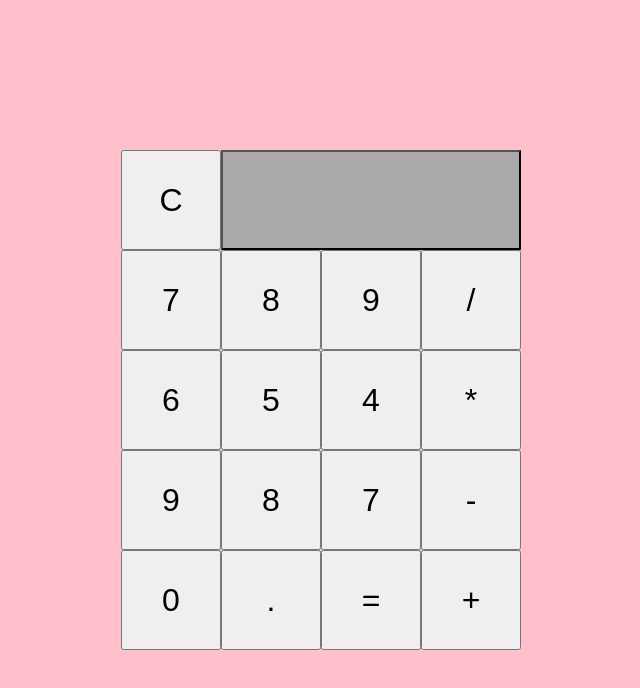
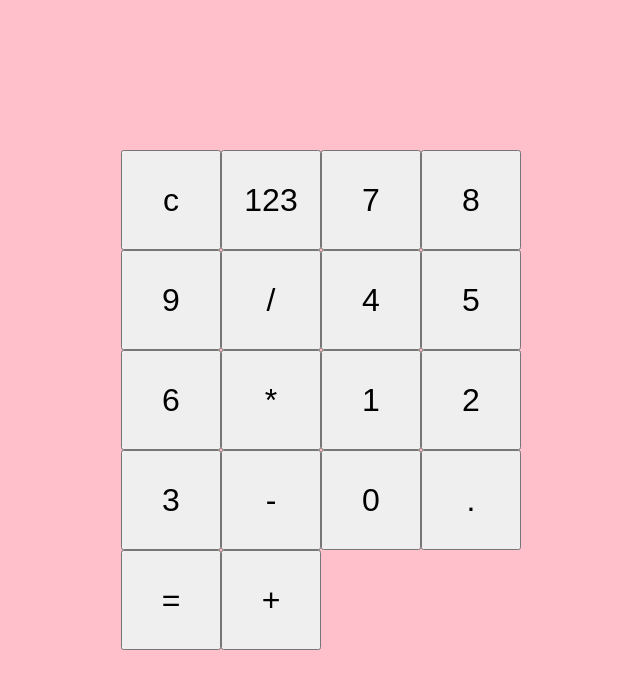
Before and after one commit to Momentum-Team-18/js-calculator-annamaynard, a plain HTML site: page index.html in a window 1280 px wide. Shown: the whole page, without its empty margins (319-959 px from the left). Drawn offline with Linux system fonts and the light colour scheme.

Commit message:
index update

```diff
--- a/index.html
+++ b/index.html
@@ -5,7 +5,7 @@
     <meta http-equiv="X-UA-Compatible" content="IE=edge">
     <meta name="viewport" content="width=device-width, initial-scale=1.0">
     <link href="styles.css" rel="stylesheet">
-    <script src="script.js" defer></script>
+    <script src="main.js" defer></script>
     <title>Calculator</title>
 </head>
 <body>
@@ -13,19 +13,19 @@
 <div class="calculator-grid">
 
     <!-- not sure how to do input/output in this see:12:42 -->
-    <button data-clear>C</button>
-    <button data-operand class="inputoutput"> </button>
+    <button data-clear>c</button>
+    <button data-operand class="operand"> 123</button>
     <button data-number>7</button>
     <button data-number>8</button>
     <button data-number>9</button>
     <button data-operation>/</button>
+    <button data-number>4</button>
+    <button data-number>5</button>
     <button data-number>6</button>
-    <button data-number>5</button>
-    <button data-number>4</button>
     <button data-operation>*</button>
-    <button data-number>9</button>
-    <button data-number>8</button>
-    <button data-number>7</button>
+    <button data-number>1</button>
+    <button data-number>2</button>
+    <button data-number>3</button>
     <button data-operation>-</button>
     <button data-number>0</button>
     <button data-number>.</button>
```
